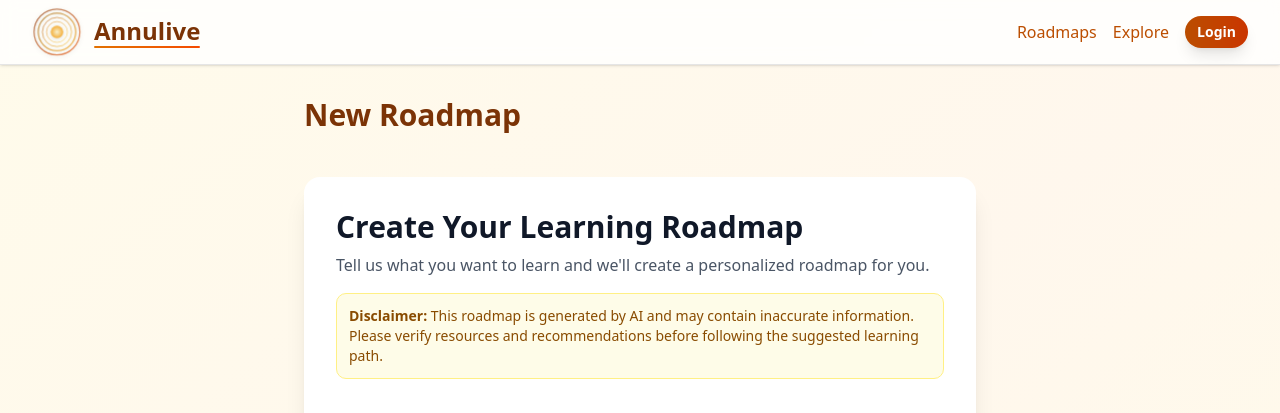
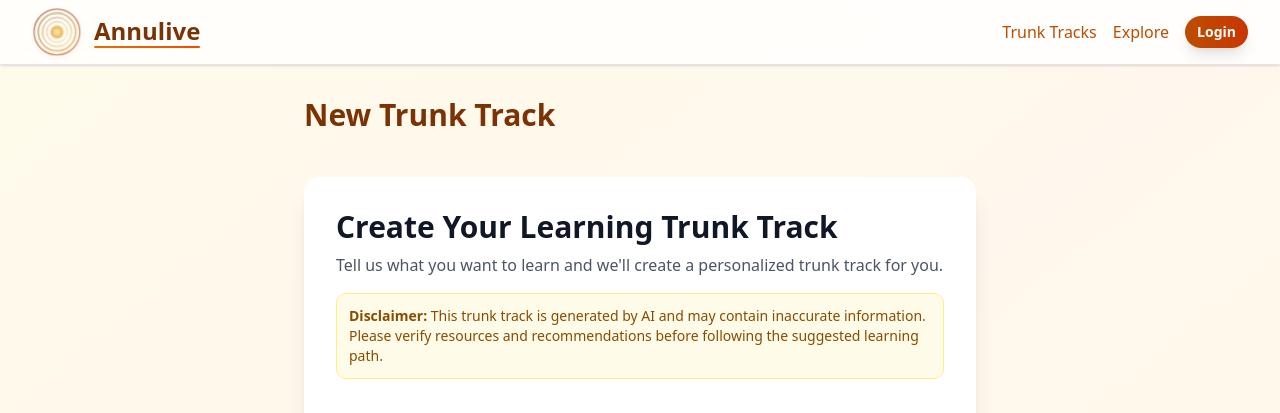
Before and after one commit to bonzo4/annulive, a Next.js app: page /roadmaps/new in a window 1280 px wide. Shown: the top 413 px of the page. Built offline with nearby package versions, Linux system fonts and the light colour scheme; no server answers.

Commit message:
fix: changed roadmap verbage to trunk track

```diff
--- a/src/app/(platform)/roadmaps/components/RoadmapsClient.tsx
+++ b/src/app/(platform)/roadmaps/components/RoadmapsClient.tsx
@@ -16,11 +16,11 @@ export default function RoadmapsClient() {
         </h1>
         <p className="mb-8 max-w-2xl text-lg text-amber-800/70 dark:text-amber-200/70">
           Create personalized learning roadmaps to master any skill. Get started
-          by creating your first roadmap to see how our platform works.
+          by creating your first trunk track to see how our platform works.
         </p>
         <div className="flex flex-col gap-4 sm:flex-row">
           <Link href="/roadmaps/new">
-            <Button size="lg">Create Your First Roadmap</Button>
+            <Button size="lg">Create Your First Trunk Track</Button>
           </Link>
           <Link
             href={`/auth/login?returnTo=${process.env.NEXT_PUBLIC_APP_BASE_URL}/roadmaps`}
@@ -32,7 +32,7 @@ export default function RoadmapsClient() {
         </div>
         <div className="mt-12 max-w-4xl">
           <h2 className="mb-4 text-2xl font-semibold text-amber-900 dark:text-amber-100">
-            See what a roadmap looks like
+            See what a trunk track looks like
           </h2>
           <div className="space-y-6">
             <RoadmapItem />
@@ -46,10 +46,12 @@ export default function RoadmapsClient() {
     <div>
       <div className="flex flex-row justify-between space-x-10">
         <h1 className="mb-6 text-3xl font-bold text-amber-900 dark:text-amber-100">
-          {userData?.name ? `${userData.name}'s Roadmaps` : "Your Roadmaps"}
+          {userData?.name
+            ? `${userData.name}'s Trunk Tracks`
+            : "Your Trunk Tracks"}
         </h1>
         <Link href="/roadmaps/new">
-          <Button>New Roadmap</Button>
+          <Button>New Trunk Track</Button>
         </Link>
       </div>
       <div className="space-y-6">
--- a/src/app/(platform)/roadmaps/new/components/RoadmapForm.tsx
+++ b/src/app/(platform)/roadmaps/new/components/RoadmapForm.tsx
@@ -71,17 +71,17 @@ export default function RoadmapForm({
         if (onRoadmapGenerated) {
           onRoadmapGenerated(result.content);
         } else {
-          alert("Roadmap created successfully!");
-          console.log("Generated roadmap:", result.content);
+          alert("Trunk track created successfully!");
+          console.log("Generated trunk track:", result.content);
         }
       } else {
         const errorMessage = result.error || "Unknown error";
-        console.error("Error generating roadmap:", errorMessage);
+        console.error("Error generating trunk track:", errorMessage);
 
         if (onError) {
           onError(errorMessage);
         } else {
-          alert(`Failed to create roadmap: ${errorMessage}`);
+          alert(`Failed to create trunk track: ${errorMessage}`);
         }
       }
     } catch (error) {
@@ -130,16 +130,16 @@ export default function RoadmapForm({
     <div className="mx-auto max-w-2xl rounded-2xl bg-white p-8 shadow-xl">
       <div className="mb-8">
         <h2 className="mb-2 text-3xl font-bold text-gray-900">
-          Create Your Learning Roadmap
+          Create Your Learning Trunk Track
         </h2>
         <p className="text-gray-600">
           Tell us what you want to learn and we&apos;ll create a personalized
-          roadmap for you.
+          trunk track for you.
         </p>
         <div className="mt-4 rounded-lg border border-yellow-200 bg-yellow-50 p-3">
           <p className="text-sm text-yellow-800">
-            <strong>Disclaimer:</strong> This roadmap is generated by AI and may
-            contain inaccurate information. Please verify resources and
+            <strong>Disclaimer:</strong> This trunk track is generated by AI and
+            may contain inaccurate information. Please verify resources and
             recommendations before following the suggested learning path.
           </p>
         </div>
@@ -218,10 +218,10 @@ export default function RoadmapForm({
             {isSubmitting ? (
               <>
                 <div className="h-5 w-5 animate-spin rounded-full border-2 border-white border-t-transparent"></div>
-                Creating Roadmap...
+                Creating Trunk Track...
               </>
             ) : (
-              "Create My Roadmap"
+              "Create My Trunk Track"
             )}
           </Button>
         </div>
--- a/src/app/(platform)/roadmaps/new/page.tsx
+++ b/src/app/(platform)/roadmaps/new/page.tsx
@@ -33,7 +33,7 @@ export default function NewRoadmap() {
     <div className="flex flex-col space-y-5">
       <div className="flex flex-row justify-between space-x-10">
         <h1 className="mb-6 text-3xl font-bold text-amber-900 dark:text-amber-100">
-          New Roadmap
+          New Trunk Track
         </h1>
       </div>
 
@@ -43,7 +43,7 @@ export default function NewRoadmap() {
             <div className="flex flex-col items-center space-y-4">
               <div className="h-12 w-12 animate-spin rounded-full border-4 border-amber-200 border-t-amber-600"></div>
               <p className="text-lg font-medium text-amber-900">
-                Creating your personalized roadmap...
+                Creating your personalized trunk track...
               </p>
               <p className="text-sm text-amber-700">
                 This may take a few moments while our AI analyzes your
--- a/src/app/components/HeroSection.tsx
+++ b/src/app/components/HeroSection.tsx
@@ -42,7 +42,7 @@ export default function HeroSection() {
             </Link>
             <Link href="/explore">
               <Button size="lg" variant="outline">
-                Explore Roadmaps
+                Explore Trunk Tracks
               </Button>
             </Link>
           </div>
--- a/src/components/Header.tsx
+++ b/src/components/Header.tsx
@@ -19,7 +19,7 @@ export default function Header({ user }: HeaderProps) {
               href="/roadmaps"
               className="font-medium text-amber-700 transition-colors hover:text-amber-900 dark:text-amber-300 dark:hover:text-amber-100"
             >
-              Roadmaps
+              Trunk Tracks
             </Link>
             <Link
               href="/explore"
--- a/src/components/roadmap/RoadmapDisplay.tsx
+++ b/src/components/roadmap/RoadmapDisplay.tsx
@@ -29,8 +29,8 @@ export default function RoadmapDisplay({
     if (!parsedContent.steps || !Array.isArray(parsedContent.steps)) {
       return (
         <RoadmapError
-          title="Invalid Roadmap Data"
-          error="The response does not contain valid roadmap steps. Please try generating a new roadmap."
+          title="Invalid Trunk Track Data"
+          error="The response does not contain valid trunk track layers. Please try generating a new trunk track."
           onCreateNew={onCreateNew}
           showTroubleshooting={false}
         />
@@ -42,8 +42,8 @@ export default function RoadmapDisplay({
     console.error("Failed to parse roadmap content:", error);
     return (
       <RoadmapError
-        title="Invalid Roadmap Data"
-        error="The roadmap content could not be parsed. Please try generating a new roadmap."
+        title="Invalid Trunk Track Data"
+        error="The trunk track content could not be parsed. Please try generating a new trunk track."
         onCreateNew={onCreateNew}
         showTroubleshooting={false}
       />
@@ -70,7 +70,7 @@ export default function RoadmapDisplay({
       <div className="mb-6 flex items-start justify-between">
         <div>
           <h2 className="mb-2 text-2xl font-bold text-gray-900">
-            Your Learning Roadmap
+            Your Learning Trunk Track
           </h2>
           <p className="text-gray-600">
             Here&apos;s your personalized learning path generated by AI
@@ -82,7 +82,7 @@ export default function RoadmapDisplay({
             <span className="text-sm text-gray-500">
               Progress:{" "}
               <strong>
-                {completedSteps.size}/{roadmapData.steps.length} steps
+                {completedSteps.size}/{roadmapData.steps.length} layers
               </strong>
             </span>
             <div className="flex gap-2">
@@ -99,7 +99,7 @@ export default function RoadmapDisplay({
 
           <ProgressBar progressPercentage={progressPercentage} />
         </div>
-        <Button onClick={onCreateNew}>Create New Roadmap</Button>
+        <Button onClick={onCreateNew}>Create New Trunk Track</Button>
       </div>
 
       <div className="border-t border-gray-200 pt-6">
@@ -119,11 +119,11 @@ export default function RoadmapDisplay({
 
       {/* <div className="mt-8 rounded-lg bg-amber-50 p-4">
         <p className="text-sm text-amber-800">
-          <strong>Tip:</strong> Click on the step numbers to mark them as
+          <strong>Tip:</strong> Click on the layer numbers to mark them as
           completed and track your progress.
           {progressPercentage === 100 && (
             <span className="mt-1 block font-semibold text-green-800">
-              🎉 Congratulations! You&apos;ve completed your learning roadmap!
+              🎉 Congratulations! You&apos;ve completed your learning trunk track!
             </span>
           )}
         </p>
--- a/src/components/roadmap/RoadmapError.tsx
+++ b/src/components/roadmap/RoadmapError.tsx
@@ -7,7 +7,7 @@ interface RoadmapErrorProps {
 }
 
 export default function RoadmapError({
-  title = "Failed to Generate Roadmap",
+  title = "Failed to Generate Trunk Track",
   error,
   onRetry,
   onCreateNew,
@@ -59,7 +59,7 @@ export default function RoadmapError({
             onClick={onCreateNew}
             className="rounded-lg bg-red-600 px-4 py-2 text-white transition-colors hover:bg-red-700"
           >
-            Create New Roadmap
+            Create New Trunk Track
           </button>
         )}
       </div>
```
